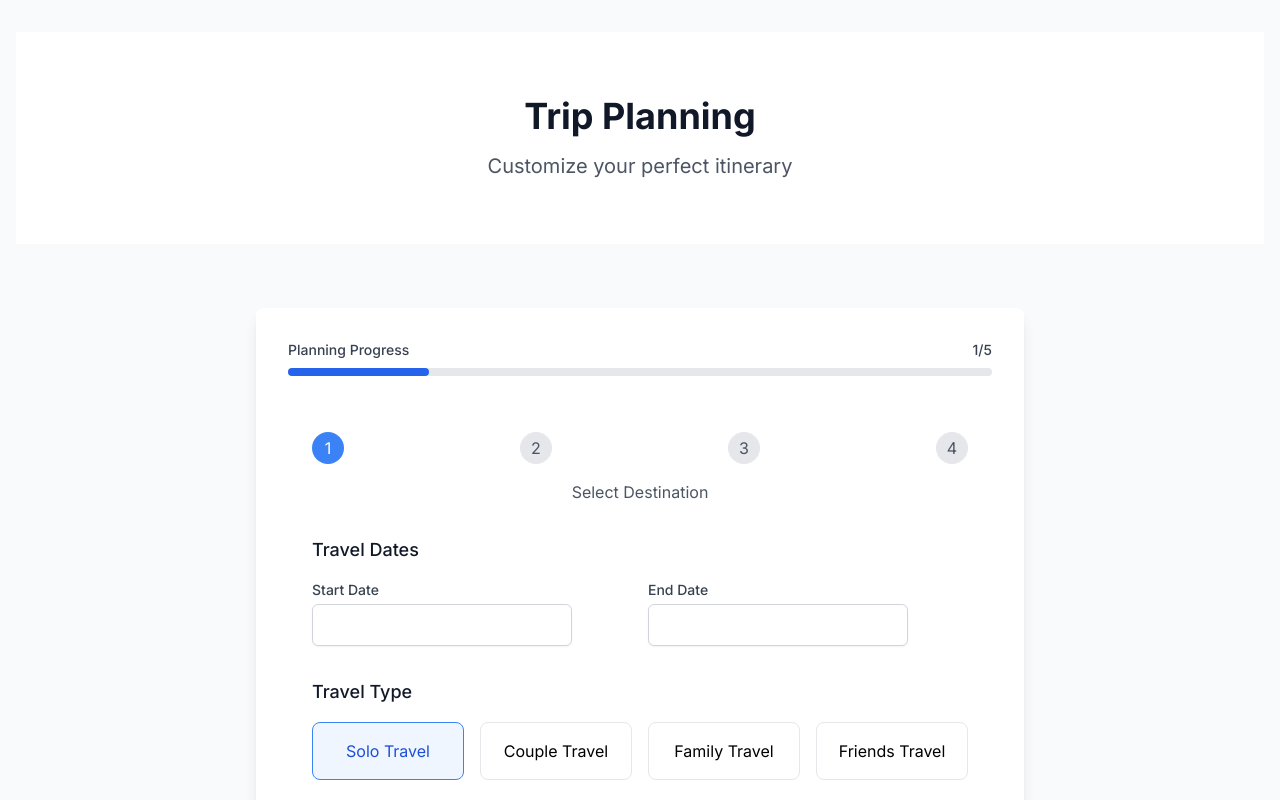
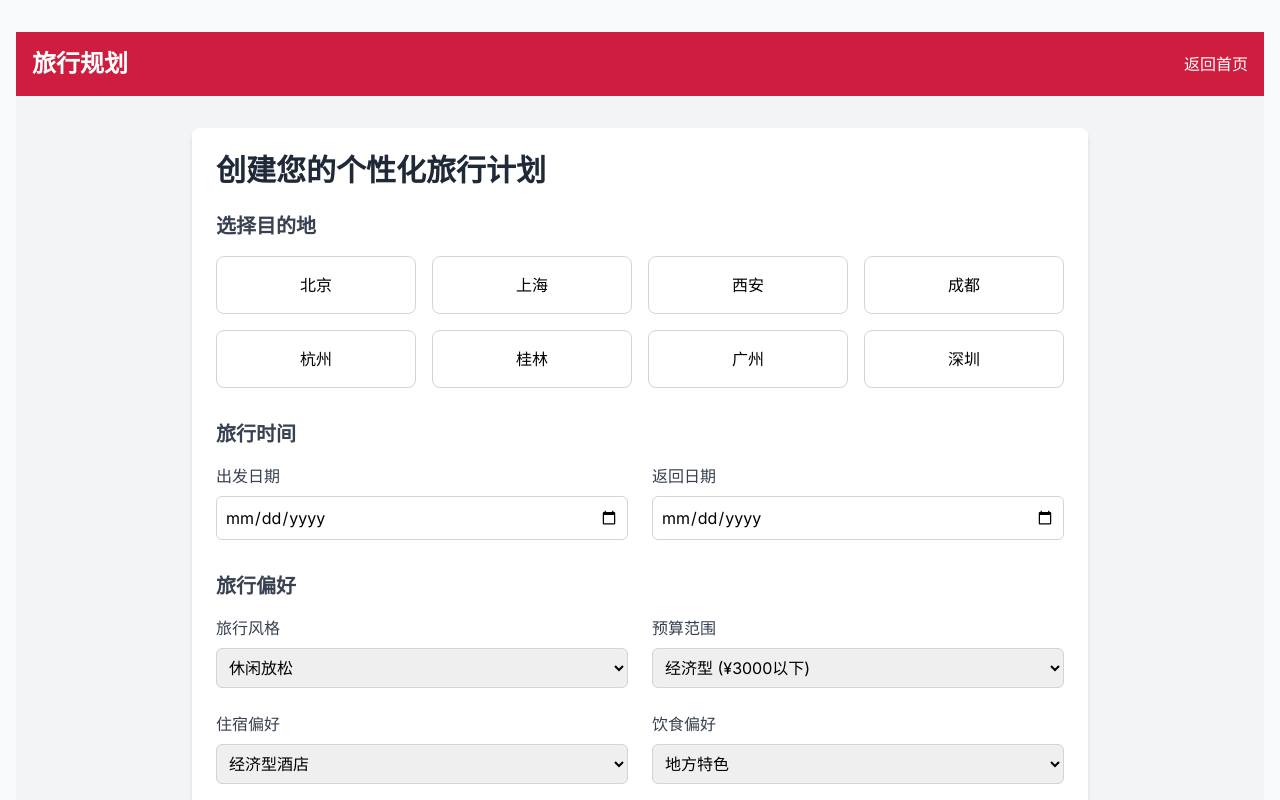
Before and after one commit to ericchan1122357/travelchina, a Next.js app: page /planner in a window 1280 px wide. Shown: the top 800 px of the page. Built offline with nearby package versions, Linux system fonts and the light colour scheme.

Commit message:
彻底重写导航逻辑：创建独立页面文件和原生链接导航

```diff
--- a/src/app/globals.css
+++ b/src/app/globals.css
@@ -6,6 +6,15 @@
   --foreground-rgb: 0, 0, 0;
   --background-start-rgb: 214, 219, 220;
   --background-end-rgb: 255, 255, 255;
+  --china-red: #ce1d3e;
+}
+
+@media (prefers-color-scheme: dark) {
+  :root {
+    --foreground-rgb: 255, 255, 255;
+    --background-start-rgb: 0, 0, 0;
+    --background-end-rgb: 0, 0, 0;
+  }
 }
 
 body {
@@ -17,3 +26,40 @@ body {
     )
     rgb(var(--background-start-rgb));
 }
+
+@layer utilities {
+  .bg-china-red {
+    background-color: var(--china-red);
+  }
+  .border-china-red {
+    border-color: var(--china-red);
+  }
+  .text-china-red {
+    color: var(--china-red);
+  }
+}
+
+@layer components {
+  .animate-fade-in {
+    animation: fadeIn 1s ease-in-out;
+  }
+
+  .animate-fade-in-delay {
+    animation: fadeIn 1s ease-in-out 0.3s both;
+  }
+
+  .animate-fade-in-delay-2 {
+    animation: fadeIn 1s ease-in-out 0.6s both;
+  }
+
+  @keyframes fadeIn {
+    from {
+      opacity: 0;
+      transform: translateY(10px);
+    }
+    to {
+      opacity: 1;
+      transform: translateY(0);
+    }
+  }
+}
--- a/src/app/planner/page.tsx
+++ b/src/app/planner/page.tsx
@@ -1,58 +1,136 @@
 'use client';
 
-import { motion } from 'framer-motion';
-import { useTranslation } from '@/hooks/useTranslation';
-import { Language } from '@/homepage/types';
-import Questionnaire from '@/components/planner/Questionnaire';
-import { useLanguage } from '@/contexts/LanguageContext';
+import { useState } from 'react';
+import { useRouter } from 'next/navigation';
+import Link from 'next/link';
 
 export default function PlannerPage() {
-  const { currentLanguage } = useLanguage();
-  const { t } = useTranslation(currentLanguage);
+  const router = useRouter();
 
   return (
-    <main className="min-h-screen bg-gray-50">
-      {/* 页面标题区域 */}
-      <section className="bg-white py-16">
-        <div className="container mx-auto px-4">
-          <motion.div
-            initial={{ opacity: 0, y: 20 }}
-            animate={{ opacity: 1, y: 0 }}
-            transition={{ duration: 0.5 }}
-            className="text-center"
-          >
-            <h1 className="text-4xl font-bold text-gray-900 mb-4">
-              {t('planner.title')}
-            </h1>
-            <p className="text-xl text-gray-600 max-w-2xl mx-auto">
-              {t('planner.subtitle')}
-            </p>
-          </motion.div>
+    <div className="min-h-screen bg-gray-100">
+      {/* 顶部导航 */}
+      <header className="bg-china-red text-white p-4">
+        <div className="container mx-auto flex justify-between items-center">
+          <h1 className="text-2xl font-bold">旅行规划</h1>
+          <Link href="/" className="hover:underline">
+            返回首页
+          </Link>
         </div>
-      </section>
+      </header>
 
-      {/* 问卷区域 */}
-      <section className="py-16">
-        <div className="container mx-auto px-4">
-          <div className="max-w-3xl mx-auto bg-white rounded-lg shadow-lg p-8">
-            {/* 进度指示器 */}
-            <div className="mb-8">
-              <div className="flex items-center justify-between mb-2">
-                <span className="text-sm font-medium text-gray-700">
-                  {t('planner.progress')}
-                </span>
-                <span className="text-sm font-medium text-gray-700">1/5</span>
+      {/* 主要内容 */}
+      <main className="container mx-auto py-8 px-4">
+        <div className="bg-white rounded-lg shadow-md p-6 max-w-4xl mx-auto">
+          <h2 className="text-3xl font-bold text-gray-800 mb-6">创建您的个性化旅行计划</h2>
+
+          {/* 目的地选择 */}
+          <section className="mb-8">
+            <h3 className="text-xl font-semibold text-gray-700 mb-4">选择目的地</h3>
+            <div className="grid grid-cols-2 md:grid-cols-3 lg:grid-cols-4 gap-4">
+              {['北京', '上海', '西安', '成都', '杭州', '桂林', '广州', '深圳'].map((city) => (
+                <div key={city} className="border border-gray-300 rounded-lg p-4 text-center hover:bg-gray-50 cursor-pointer">
+                  {city}
+                </div>
+              ))}
+            </div>
+          </section>
+
+          {/* 旅行时间 */}
+          <section className="mb-8">
+            <h3 className="text-xl font-semibold text-gray-700 mb-4">旅行时间</h3>
+            <div className="grid grid-cols-1 md:grid-cols-2 gap-6">
+              <div>
+                <label className="block text-gray-700 mb-2">出发日期</label>
+                <input
+                  type="date"
+                  className="w-full p-2 border border-gray-300 rounded-md"
+                />
               </div>
-              <div className="w-full bg-gray-200 rounded-full h-2">
-                <div className="bg-blue-600 h-2 rounded-full" style={{ width: '20%' }}></div>
+              <div>
+                <label className="block text-gray-700 mb-2">返回日期</label>
+                <input
+                  type="date"
+                  className="w-full p-2 border border-gray-300 rounded-md"
+                />
               </div>
             </div>
+          </section>
 
-            {/* 问卷组件 */}
-            <Questionnaire language={currentLanguage} />
+          {/* 旅行偏好 */}
+          <section className="mb-8">
+            <h3 className="text-xl font-semibold text-gray-700 mb-4">旅行偏好</h3>
+
+            <div className="grid grid-cols-1 md:grid-cols-2 gap-6">
+              <div>
+                <label className="block text-gray-700 mb-2">旅行风格</label>
+                <select className="w-full p-2 border border-gray-300 rounded-md">
+                  <option>休闲放松</option>
+                  <option>文化探索</option>
+                  <option>美食之旅</option>
+                  <option>自然风光</option>
+                  <option>深度体验</option>
+                </select>
+              </div>
+
+              <div>
+                <label className="block text-gray-700 mb-2">预算范围</label>
+                <select className="w-full p-2 border border-gray-300 rounded-md">
+                  <option>经济型 (¥3000以下)</option>
+                  <option>标准型 (¥3000-¥6000)</option>
+                  <option>高端型 (¥6000-¥10000)</option>
+                  <option>奢华型 (¥10000以上)</option>
+                </select>
+              </div>
+
+              <div>
+                <label className="block text-gray-700 mb-2">住宿偏好</label>
+                <select className="w-full p-2 border border-gray-300 rounded-md">
+                  <option>经济型酒店</option>
+                  <option>中端酒店</option>
+                  <option>豪华酒店</option>
+                  <option>特色民宿</option>
+                  <option>青年旅舍</option>
+                </select>
+              </div>
+
+              <div>
+                <label className="block text-gray-700 mb-2">饮食偏好</label>
+                <select className="w-full p-2 border border-gray-300 rounded-md">
+                  <option>地方特色</option>
+                  <option>高级餐厅</option>
+                  <option>家常美食</option>
+                  <option>街头小吃</option>
+                  <option>素食/特殊饮食</option>
+                </select>
+              </div>
+            </div>
+          </section>
+
+          {/* 额外需求 */}
+          <section className="mb-8">
+            <h3 className="text-xl font-semibold text-gray-700 mb-4">额外需求</h3>
+            <textarea
+              className="w-full p-3 border border-gray-300 rounded-md h-32"
+              placeholder="请告诉我们您的任何特殊需求或期望..."
+            ></textarea>
+          </section>
+
+          {/* 提交按钮 */}
+          <div className="flex justify-center">
+            <button className="bg-china-red text-white px-8 py-3 rounded-lg text-lg font-semibold hover:bg-red-700 transition-colors">
+              生成旅行计划
+            </button>
           </div>
         </div>
-      </section>
-    </main>
+      </main>
+
+      {/* 页脚 */}
+      <footer className="bg-gray-800 text-white py-6">
+        <div className="container mx-auto text-center">
+          <p>© 2023 中国旅游攻略. 保留所有权利.</p>
+        </div>
+      </footer>
+    </div>
   );
 }
--- a/src/homepage/components/CallToAction.tsx
+++ b/src/homepage/components/CallToAction.tsx
@@ -4,10 +4,9 @@ import { CallToActionData } from '../types';
 
 interface CallToActionProps {
   data: CallToActionData;
-  onCtaClick: () => void;
 }
 
-const CallToAction = ({ data, onCtaClick }: CallToActionProps) => {
+const CallToAction = ({ data }: CallToActionProps) => {
   return (
     <section className="relative py-24">
       {/* 背景图片 */}
@@ -42,8 +41,8 @@ const CallToAction = ({ data, onCtaClick }: CallToActionProps) => {
         </div>
 
         {/* CTA按钮 */}
-        <button
-          onClick={onCtaClick}
+        <a
+          href="/planner"
           className="inline-flex items-center px-8 py-3 border-2 border-china-red bg-china-red text-white
                  text-lg font-semibold rounded-lg hover:bg-red-700 hover:border-red-700
                  transition-colors duration-300"
@@ -63,7 +62,7 @@ const CallToAction = ({ data, onCtaClick }: CallToActionProps) => {
               d="M17 8l4 4m0 0l-4 4m4-4H3"
             />
           </svg>
-        </button>
+        </a>
       </div>
     </section>
   );
--- a/src/homepage/components/HeroBanner.tsx
+++ b/src/homepage/components/HeroBanner.tsx
@@ -6,10 +6,9 @@ import OptimizedImage from './common/OptimizedImage';
 
 interface HeroBannerProps {
   data: HeroBannerData;
-  onCtaClick: () => void;
 }
 
-const HeroBanner = ({ data, onCtaClick }: HeroBannerProps) => {
+const HeroBanner = ({ data }: HeroBannerProps) => {
   const [scrollY, setScrollY] = useState(0);
 
   useEffect(() => {
@@ -59,15 +58,15 @@ const HeroBanner = ({ data, onCtaClick }: HeroBannerProps) => {
           >
             {data.subtitle}
           </p>
-          <button
-            onClick={onCtaClick}
+          <a
+            href="/planner"
             className="inline-block bg-china-red text-white px-8 py-3 rounded-lg text-lg font-semibold
                    hover:bg-red-700 transition-colors duration-300 animate-fade-in-delay-2
                    focus:outline-none focus:ring-2 focus:ring-white focus:ring-offset-2 focus:ring-offset-transparent"
             aria-label={data.ctaText}
           >
             {data.ctaText}
-          </button>
+          </a>
         </div>
       </div>
 
--- a/src/homepage/components/HomePage.tsx
+++ b/src/homepage/components/HomePage.tsx
@@ -1,6 +1,5 @@
 'use client';
 
-import { useState } from 'react';
 import { useRouter } from 'next/navigation';
 import { getTranslation } from '@/homepage/utils/translations';
 import { TranslationValue } from '@/homepage/utils/translations/types';
@@ -12,7 +11,6 @@ import TravelStoriesSection from './TravelStoriesSection';
 import GuidesSection from './GuidesSection';
 import CallToAction from './CallToAction';
 import Footer from './Footer';
-import SimplePlanner from './SimplePlanner';
 import { useLanguage } from '@/contexts/LanguageContext';
 import { ValueProp } from '@/homepage/types';
 
@@ -29,17 +27,6 @@ import {
 const HomePage = () => {
   const router = useRouter();
   const { currentLanguage, setCurrentLanguage } = useLanguage();
-  const [showPlanner, setShowPlanner] = useState(false);
-
-  // 显示规划器
-  const handleShowPlanner = () => {
-    setShowPlanner(true);
-  };
-
-  // 隐藏规划器
-  const handleClosePlanner = () => {
-    setShowPlanner(false);
-  };
 
   // 获取当前语言的翻译
   const t = (key: keyof TranslationValue) => getTranslation(currentLanguage, key);
@@ -61,7 +48,6 @@ const HomePage = () => {
               subtitle: t('heroSubtitle') as string,
               ctaText: t('startPlanning') as string
             }}
-            onCtaClick={handleShowPlanner}
           />
 
           <ValueProposition
@@ -100,7 +86,6 @@ const HomePage = () => {
               subtitle: t('ctaSubtitle') as string,
               buttonText: t('startPlanning') as string
             }}
-            onCtaClick={handleShowPlanner}
           />
         </main>
 
@@ -108,9 +93,6 @@ const HomePage = () => {
           currentLanguage={currentLanguage}
           onLanguageChange={setCurrentLanguage}
         />
-
-        {/* 规划器模态框 */}
-        {showPlanner && <SimplePlanner onClose={handleClosePlanner} />}
       </div>
     );
   } catch (error) {
```
